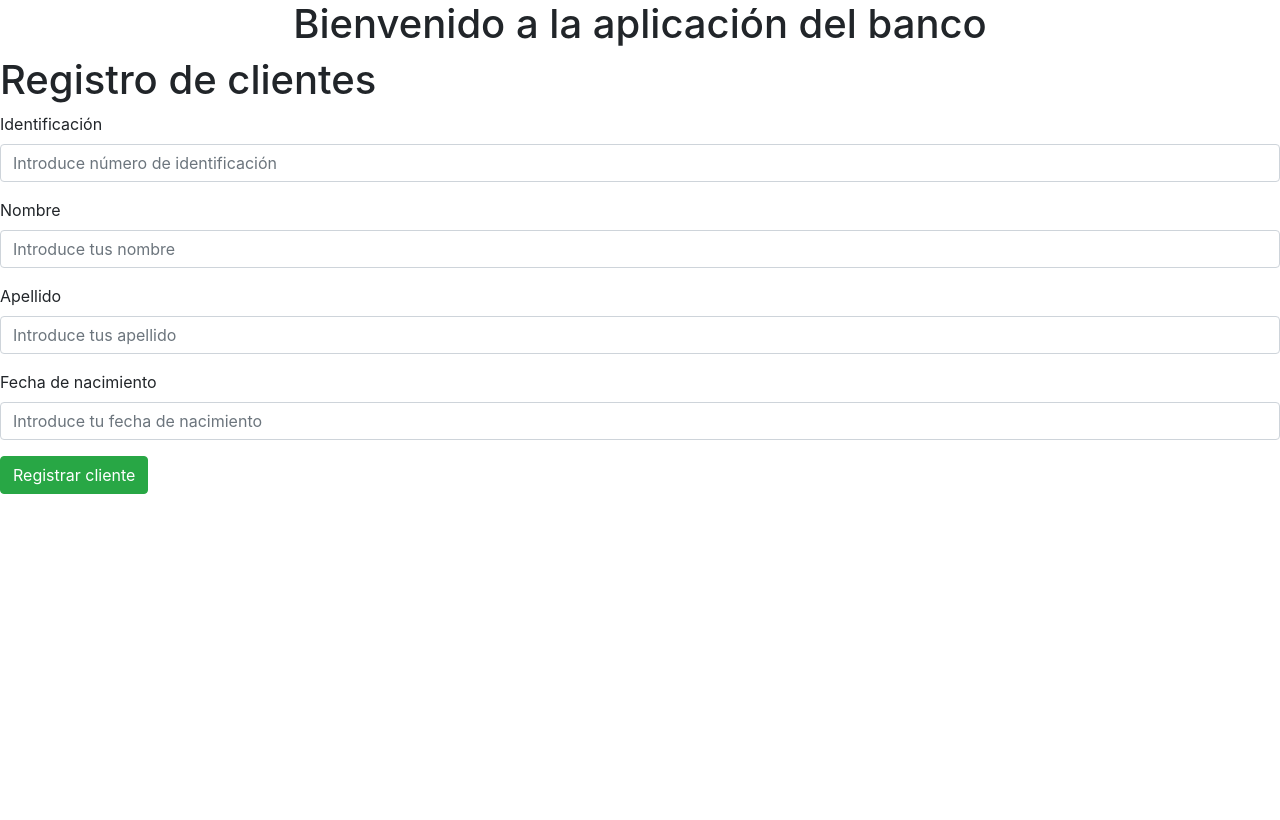
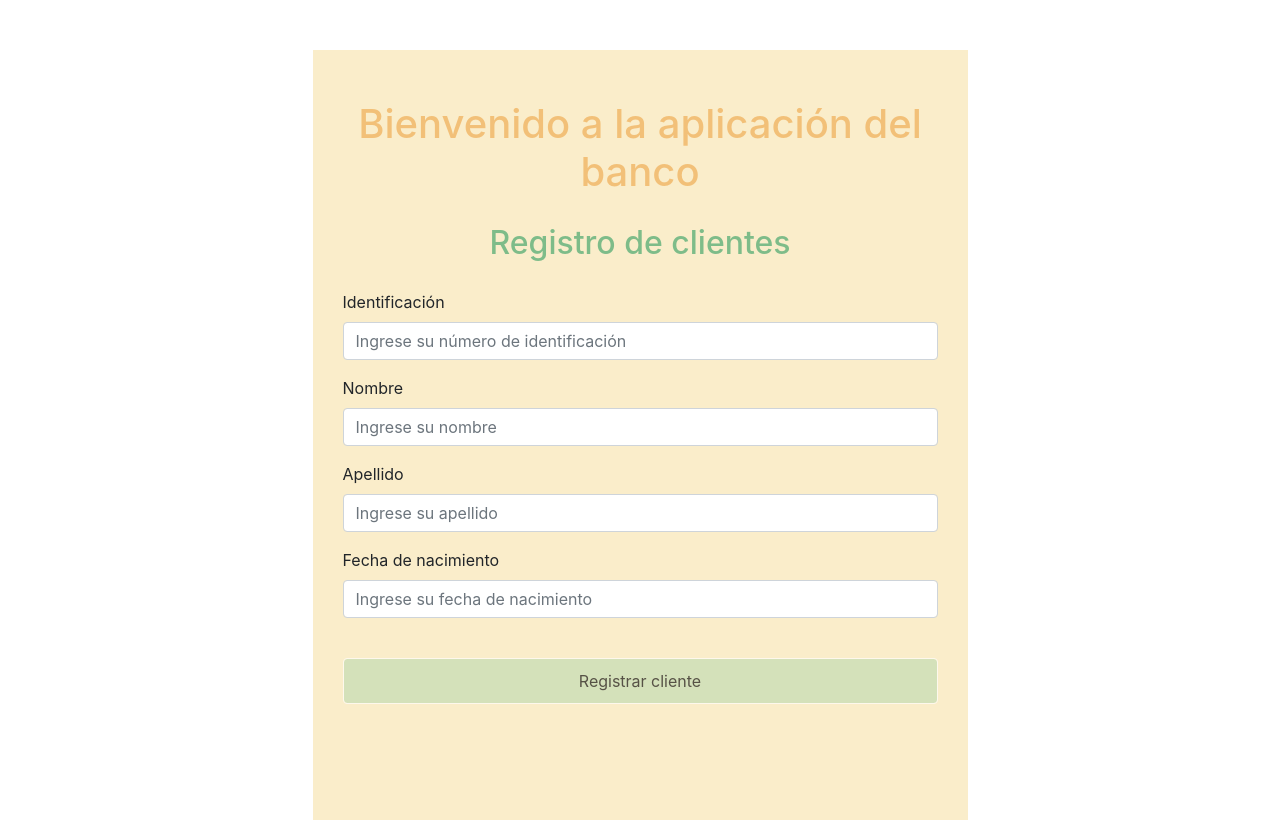
Before and after one commit to SergioEstebanPi/bancofront, an Angular app: page / in a window 1280 px wide. Built offline with nearby package versions, Linux system fonts and the light colour scheme.

Commit message:
Ajusto estilos del tema y visualización del formulario

```diff
--- a/package.json
+++ b/package.json
@@ -19,7 +19,7 @@
     "@angular/platform-browser": "~8.2.0",
     "@angular/platform-browser-dynamic": "~8.2.0",
     "@angular/router": "~8.2.0",
-    "bootstrap": "^4.0.0-beta.2",
+    "bootstrap": "^4.3.1",
     "rxjs": "~6.4.0",
     "sweetalert2": "^7.33.1",
     "tslib": "^1.10.0",
--- a/src/app/app.component.html
+++ b/src/app/app.component.html
@@ -1,44 +1,71 @@
 <!--The content below is only a placeholder and can be replaced.-->
+
+
+<!--
+<ul *ngIf="errores.length > 0" class="alert-danger">
+  <li *ngFor="let error of errores"></li>
+</ul>
+<div id="color1">
+  <button type="button">Color</button>
+</div>
+<div id="color2">
+  <button type="button">Color</button>
+</div>
+<div id="color3">
+  <button type="button">Color</button>
+</div>
+<div id="color4">
+  <button type="button">Color</button>
+</div>
+<div id="color5">
+  <button type="button">Color</button>
+</div>
+-->
+
+<div class="row">
+  <div class="col-md-3"></div>
+  <form class="col-md-6" role="form" #formulario="ngForm">
+    <div class="container">
         <div style="text-align:center">
             <h1>
               Bienvenido a la aplicación del {{ title }}
             </h1>
           </div>
-
-<ul *ngIf="errores.length > 0" class="alert-danger">
-  <li *ngFor="let error of errores"></li>
-</ul>
-
-<div class="row">
-  <div class="col-md-12">
-    <form role="form">
-      <h1>Registro de clientes</h1>
+        <h2>Registro de clientes</h2>
         <div class="form-group">
           <label for="identification">Identificación</label>
-        <input [(ngModel)]="clienteForm.identification" name="identification" type="text" class="form-control" id="identification" placeholder="Introduce número de identificación">
-<!--        <div *ngIf="identification.invalid && (identification.dirty || identification.touched)" class="alert-danger">
+          <input [(ngModel)]="clienteForm.identification" name="identification" type="number" class="form-control" id="identification" placeholder="Ingrese su número de identificación" required #identification="ngModel">
+          <div *ngIf="identification.invalid && (identification.dirty || identification.touched)" class="alert alert-danger">
             <div *ngIf="identification.errors.required">Este campo es obligatorio</div>
-          <div *ngIf="identification.errors.existente">El número de identificación ya se encuentra registrado</div>
+            <!-- <div *ngIf="identification.errors.required">Debes ingresar un número válido</div> -->
           </div>
-      -->
         </div>
         <div class="form-group">
           <label for="firstname">Nombre</label>
-        <input [(ngModel)]="clienteForm.firstname" type="text" class="form-control" id="firstname" name="firstname" placeholder="Introduce tus nombre">
-        <!-- <div *ngIf="errores" class="alert-danger">Este campo es obligatorio</div> -->
+          <input [(ngModel)]="clienteForm.firstname" type="text" class="form-control" id="firstname" name="firstname" placeholder="Ingrese su nombre" required #firstname="ngModel">
+          <div *ngIf="firstname.invalid && (firstname.dirty || firstname.touched)" class="alert alert-danger">
+            <div *ngIf="firstname.errors.required">Este campo es obligatorio</div>
+          </div>
         </div>
         <div class="form-group">
           <label for="lastname">Apellido</label>
-        <input [(ngModel)]="clienteForm.lastname" type="text" class="form-control" id="lastname" name="lastname" placeholder="Introduce tus apellido">
-        <!-- <div *ngIf="errores" class="alert-danger">Este campo es obligatorio</div> -->
+          <input [(ngModel)]="clienteForm.lastname" type="text" class="form-control" id="lastname" name="lastname" placeholder="Ingrese su apellido" required #lastname="ngModel">
+          <div *ngIf="lastname.invalid && (lastname.dirty || lastname.touched)" class="alert alert-danger">
+            <div *ngIf="lastname.errors.required">Este campo es obligatorio</div>
+          </div>
         </div>
         <div class="form-group">
           <label for="birthdate">Fecha de nacimiento</label>
-        <input [(ngModel)]="clienteForm.birthdate" type="text" class="form-control" id="birthdate" name="birthdate" placeholder="Introduce tu fecha de nacimiento">
-        <!-- <div *ngIf="errores" class="alert-danger">Este campo es obligatorio</div> -->
-        <!-- <div *ngIf="errores" class="alert-danger">Debes ser mayor de edad</div> -->
-      </div>
-      <button (click)="createClient()" type="submit" class="btn btn-success">Registrar cliente</button>
-    </form>
+          <input [(ngModel)]="clienteForm.birthdate" type="text" class="form-control" id="birthdate" name="birthdate" placeholder="Ingrese su fecha de nacimiento" required #birthdate="ngModel">
+          <div *ngIf="birthdate.invalid && (birthdate.dirty || birthdate.touched)" class="alert alert-danger">
+            <div *ngIf="birthdate.errors.required">Este campo es obligatorio</div>
           </div>
         </div>
+        <br>
+        <div class="form-group">
+          <button (click)="createClient()" class="btn btn-primary form-control" type="submit" [disabled]="!formulario.form.valid">Registrar cliente</button>
+        </div>
+      </div>
+    </form>
+    <div class="col-md-3"></div>
+  </div>
--- a/src/app/app.component.ts
+++ b/src/app/app.component.ts
@@ -34,7 +34,7 @@ export class AppComponent {
             //alert("Este número de identificación ya se encuentra registrado");
             swal("Ups!",
               "Este número de identificación ya se encuentra registrado",
-              "info");
+              "warning");
           } else {
             //alert("Se realiza el registro del cliente");
             this.clienteService.createClient(this.clienteForm)
--- a/src/styles.sass
+++ b/src/styles.sass
@@ -1 +1,57 @@
 /* You can add global styles to this file, and also import other style files */
+$color1: #FE5D26
+$color2: #F2C078
+$color3: #FAEDCA
+$color4: #7EBC89
+$color5: #C1DBB3
+
+#color1, .alert-danger
+    background-color: $color1
+    color: $color3
+
+#color2
+    background-color: $color2
+
+#color3, form
+    background-color: $color3
+    padding-top: 50px
+    padding-bottom: 100px
+    margin-top: 50px
+
+#color4, .btn-primary
+    background-color: $color4
+    color: white
+    border-color: white
+
+.btn-primary:hover
+    background-color: $color4
+    color: white
+    border-color: $color2
+
+.form-control:focus
+    border-color: $color2
+
+#color5, .btn-primary:disabled
+    background-color: $color5
+    color: black
+    border-color: white
+
+h1
+    color: $color2
+
+h2
+    color: $color4
+    padding: 20px 0px
+    text-align: center
+
+.btn
+    padding: 10px 10px
+
+.swal2-confirm .swal2-styled
+    background: $color4
+
+.swal2-cancel
+    background: #aaa
+
+.swal2-danger
+    background: #a00
```
Lines whose indentation alone changed are shown as unchanged.
